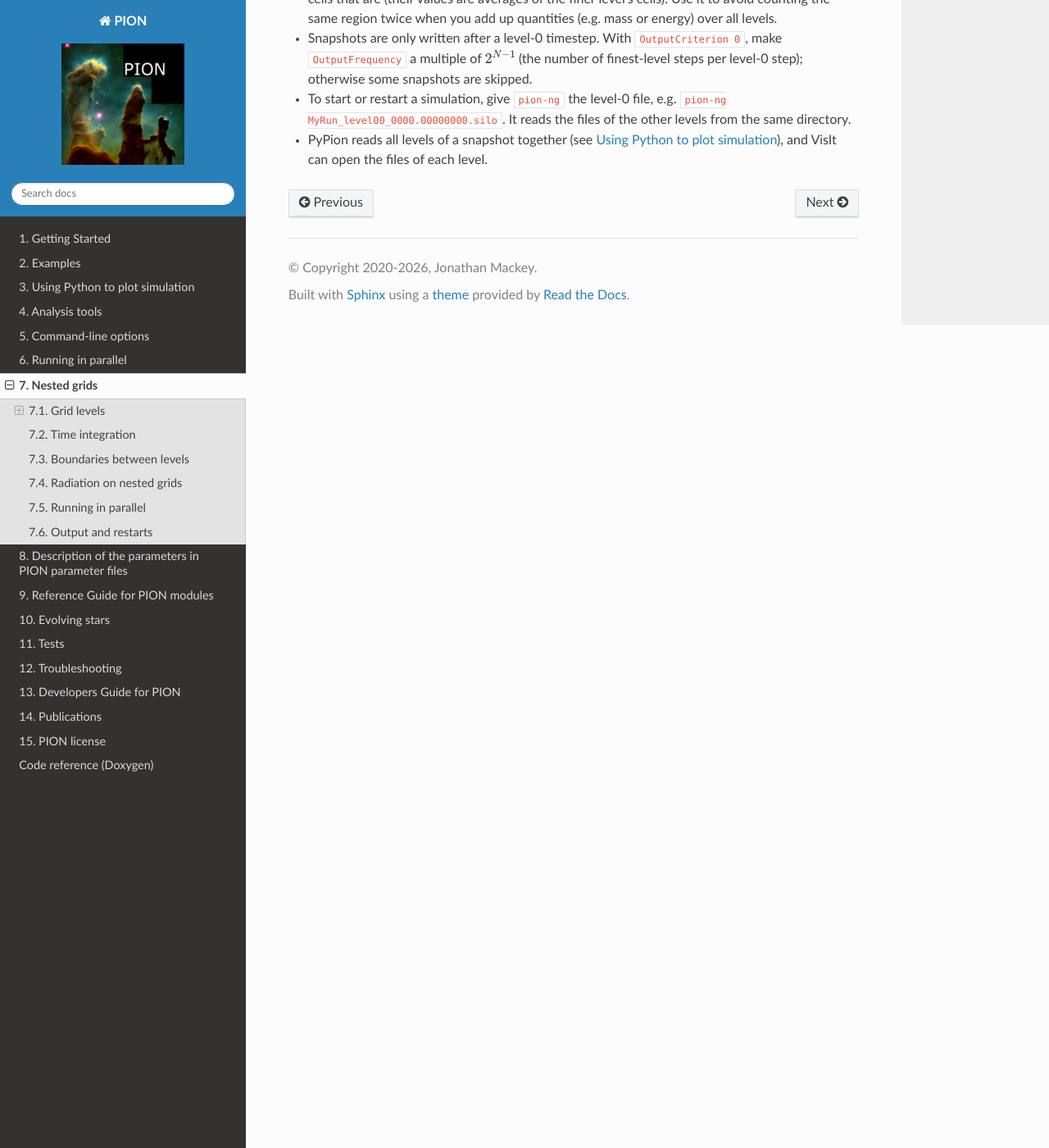
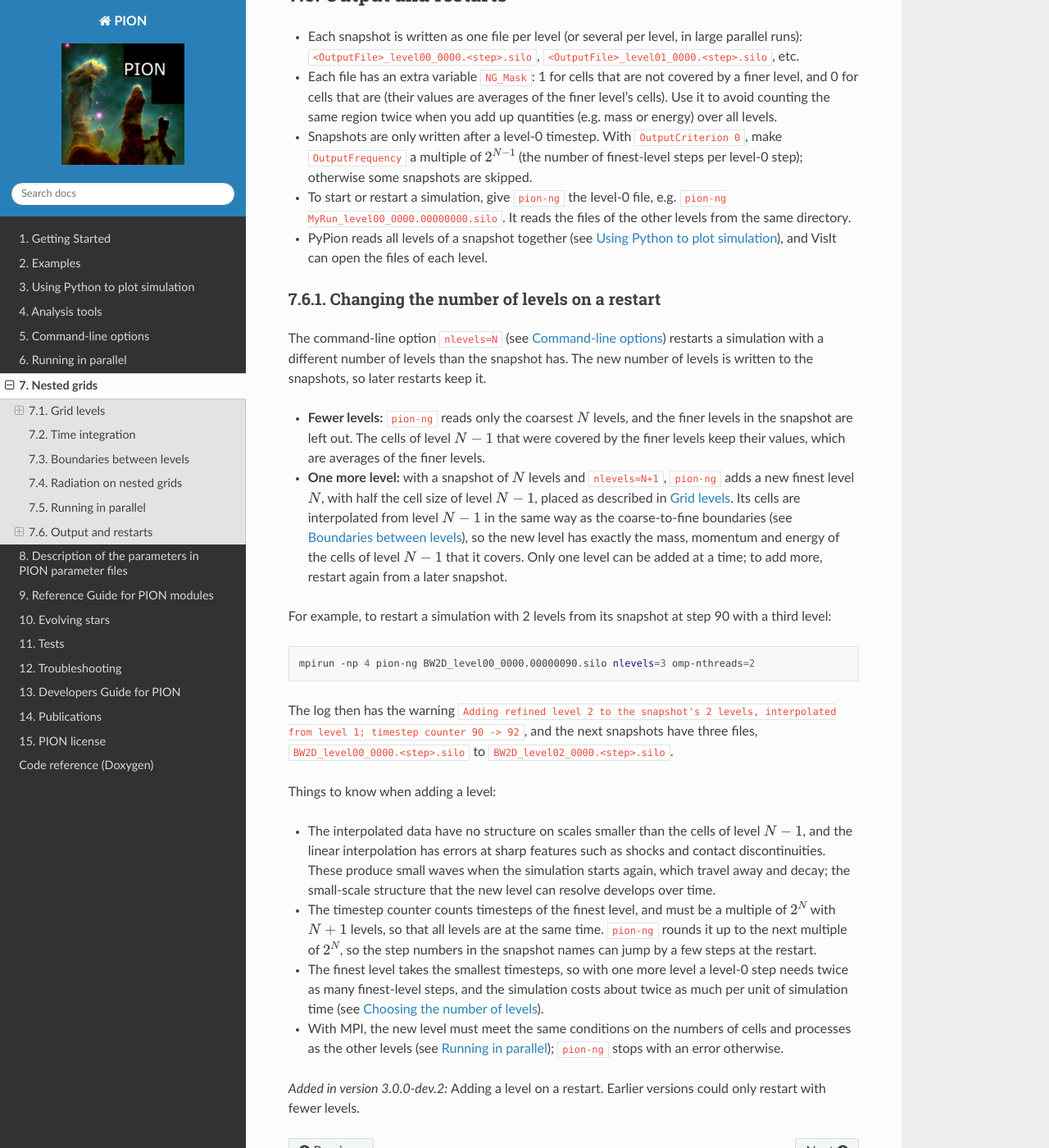
Before and after one commit to jmackey-astro/pion-docs, a Sphinx documentation site: the page built from docs/nested_grid.rst, in a window 1280 px wide and 1400 px high, scrolled down 3384 px. Shown: the whole window at 82% size. Built offline with Sphinx 7.4.7 and the Read the Docs theme 3.1.0, drawn with Linux system fonts in a browser that asks for light colours; some of the changed text lies outside the part shown.

Commit message:
Nested grid: add a level on a restart; conservative C2F interpolation
- nested_grid.rst: new section "Changing the number of levels on a
  restart" (nlevels=N fewer levels, or nlevels=N+1 for a new finest
  level interpolated from level N-1; startup waves, timestep counter
  rounded up to a multiple of 2^N, cost, MPI conditions), with an
  example from a real run.  The coarse-to-fine interpolation now
  conserves mass, momentum and energy exactly (versionchanged).
- command_line.rst: nlevels=N can be one more than in the snapshot.

Depends on PION branch ng-add-level-restart.

Co-Authored-By: Claude Opus 5.5 <noreply@anthropic.com>

```diff
--- a/docs/command_line.rst
+++ b/docs/command_line.rst
@@ -132,7 +132,9 @@ Option                     Effect
 ``gamma=G``                Adiabatic index of the gas (:math:`>1`).
 ``coordsys=NAME``          Coordinate system: ``cartesian``, ``cylindrical`` or ``spherical``.  Only for
                            testing: the grid and data in the snapshot are not changed.
-``nlevels=N``              Number of nested-grid levels.
+``nlevels=N``              Number of nested-grid levels: fewer than in the snapshot (the finest levels are
+                           left out), or one more (a new finest level is interpolated from the level
+                           above it, see :ref:`nested-grid-change-levels`).
 =========================  ==============================================================================
 
 Physics
--- a/docs/nested_grid.rst
+++ b/docs/nested_grid.rst
@@ -108,6 +108,11 @@ Where the edge of a refined level is inside the simulation domain, the level get
 
 + **Coarse-to-fine**: the ghost cells around the fine level are filled by interpolating the coarse-level data, with a linear reconstruction that conserves mass, momentum and energy.
   This is done once per coarse-level step; the ghost cells are then updated by the fine level's hydrodynamics and microphysics, like the other cells, for the two fine-level steps.
+
+  .. versionchanged:: 3.0.0-dev.2
+     The interpolation conserves mass, momentum and energy exactly.
+     Earlier versions corrected only part of the difference between the coarse cell and the fine cells (1/2, 1/4 or 1/8 of it in 1D, 2D or 3D), so nested-grid results differ slightly from those of earlier versions.
+
 + **Fine-to-coarse**: after the fine level has taken its two steps, every coarse cell that is covered by the fine level is replaced by the volume-weighted average of the fine cells inside it.
 + **Flux correction**: the fluxes across the boundary of a fine level are used to correct the fluxes of the neighbouring coarse cells (Berger & Colella 1989), so that the total mass, momentum and energy are conserved.
 
@@ -143,3 +148,38 @@ Output and restarts
 + Snapshots are only written after a level-0 timestep.  With ``OutputCriterion 0``, make ``OutputFrequency`` a multiple of :math:`2^{N-1}` (the number of finest-level steps per level-0 step); otherwise some snapshots are skipped.
 + To start or restart a simulation, give ``pion-ng`` the level-0 file, e.g. ``pion-ng MyRun_level00_0000.00000000.silo``.  It reads the files of the other levels from the same directory.
 + PyPion reads all levels of a snapshot together (see :ref:`python_usage`), and VisIt can open the files of each level.
+
+
+.. _nested-grid-change-levels:
+
+Changing the number of levels on a restart
+^^^^^^^^^^^^^^^^^^^^^^^^^^^^^^^^^^^^^^^^^^
+
+The command-line option ``nlevels=N`` (see :ref:`command-line`) restarts a simulation with a different number of levels than the snapshot has.
+The new number of levels is written to the snapshots, so later restarts keep it.
+
++ **Fewer levels:** ``pion-ng`` reads only the coarsest :math:`N` levels, and the finer levels in the snapshot are left out.
+  The cells of level :math:`N-1` that were covered by the finer levels keep their values, which are averages of the finer levels.
++ **One more level:** with a snapshot of :math:`N` levels and ``nlevels=N+1``, ``pion-ng`` adds a new finest level :math:`N`, with half the cell size of level :math:`N-1`, placed as described in `Grid levels`_.
+  Its cells are interpolated from level :math:`N-1` in the same way as the coarse-to-fine boundaries (see `Boundaries between levels`_), so the new level has exactly the mass, momentum and energy of the cells of level :math:`N-1` that it covers.
+  Only one level can be added at a time; to add more, restart again from a later snapshot.
+
+For example, to restart a simulation with 2 levels from its snapshot at step 90 with a third level:
+
+.. code-block:: bash
+
+  mpirun -np 4 pion-ng BW2D_level00_0000.00000090.silo nlevels=3 omp-nthreads=2
+
+The log then has the warning ``Adding refined level 2 to the snapshot's 2 levels, interpolated from level 1; timestep counter 90 -> 92``, and the next snapshots have three files, ``BW2D_level00_0000.<step>.silo`` to ``BW2D_level02_0000.<step>.silo``.
+
+Things to know when adding a level:
+
++ The interpolated data have no structure on scales smaller than the cells of level :math:`N-1`, and the linear interpolation has errors at sharp features such as shocks and contact discontinuities.
+  These produce small waves when the simulation starts again, which travel away and decay; the small-scale structure that the new level can resolve develops over time.
++ The timestep counter counts timesteps of the finest level, and must be a multiple of :math:`2^{N}` with :math:`N+1` levels, so that all levels are at the same time.
+  ``pion-ng`` rounds it up to the next multiple of :math:`2^{N}`, so the step numbers in the snapshot names can jump by a few steps at the restart.
++ The finest level takes the smallest timesteps, so with one more level a level-0 step needs twice as many finest-level steps, and the simulation costs about twice as much per unit of simulation time (see `Choosing the number of levels`_).
++ With MPI, the new level must meet the same conditions on the numbers of cells and processes as the other levels (see :ref:`parallel`); ``pion-ng`` stops with an error otherwise.
+
+.. versionadded:: 3.0.0-dev.2
+   Adding a level on a restart.  Earlier versions could only restart with fewer levels.
```
